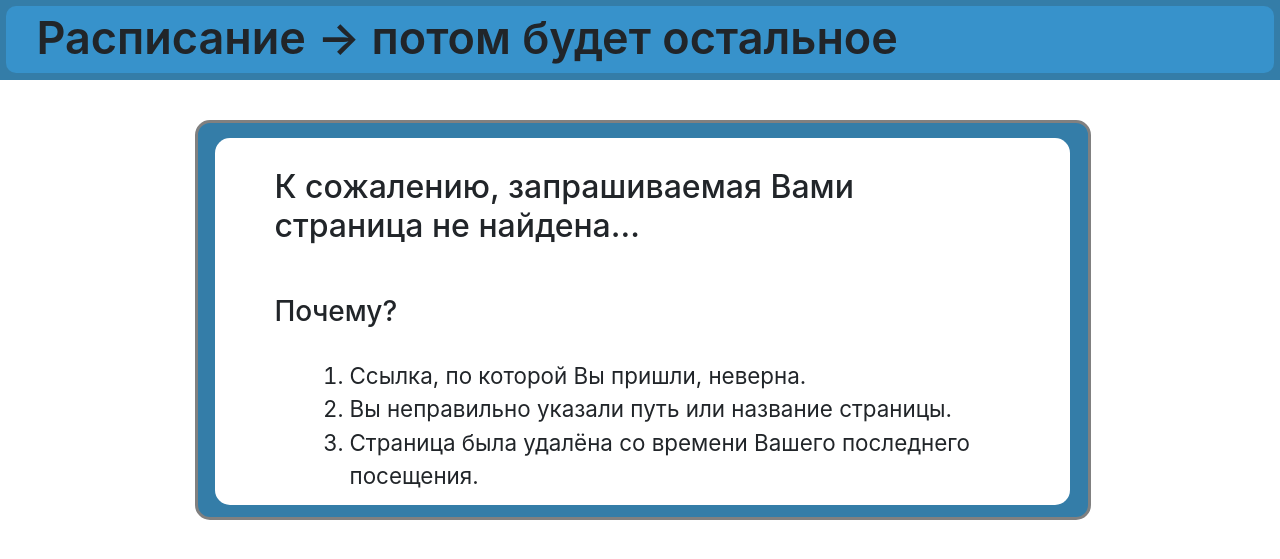
After one commit to Fundgod/School_timetable, a Flask app: template templates/404.html in a window 1280 px wide. The commit adds this page. Shown: the top 559 px of the page. Run offline with Flask 2, Linux system fonts and the light colour scheme; the template is opened without the code that fills it, so the values that code supplies are empty; some libraries are stand-ins or nearby versions.

```diff
--- a/db_session.py
+++ b/db_session.py
@@ -25,7 +25,7 @@ def db_session_init(db_file: str):
     engine = sa.create_engine(conn_str)
     __factory = orm.sessionmaker(bind=engine)
 
-    # from models import __all_models
+    from models import __all_models
 
     SqlAlchemyBase.metadata.create_all(engine)
 
--- a/main.py
+++ b/main.py
@@ -17,6 +17,10 @@ app.config['PERMANENT_SESSION_LIFETIME'] = timedelta(days=365)
 # unique_codes_manager = UniqueCodesManager()
 # unique_codes_manager.generate_unique_codes(10)
 
+@app.errorhandler(404)
+def error_404(error):
+    return render_template("404.html")
+
 
 @app.route("/")
 def start_menu():
--- /dev/null
+++ b/models/__all_models.py
@@ -0,0 +1,3 @@
+from . import user
+from . import tablet
+from . import clas
--- a/static/css/style.css
+++ b/static/css/style.css
@@ -1,3 +1,5 @@
+/* HEADER */
+
 header {
 	width: 100%;
 	top: 0;
@@ -13,3 +15,59 @@ header {
 	border-radius: 10px;
 	display:inline-block;
 }
+
+#app-name>h1 {
+	font-weight: 600;
+	margin-top: 5px;
+	margin-left: 30px;
+	font-size: 45px;
+	display:inline-block;
+}
+
+
+/* 404 ERROR PAGE */
+
+#error-404-block {
+	width: 70%;
+	height: 50%;
+	top: 15%;
+	left: 15.2%;
+	border: 3px solid gray;
+	border-radius: 15px;
+	background-color: #347da8;
+	visibility: visible;
+	position: fixed;
+}
+
+#error-404-inner {
+	width: 96%;
+	height: 93%;
+	margin-left: 2%;
+	margin-top: 1.7%;
+	border-radius: 15px;
+	background-color: #ffffff;
+}
+
+#error-404-input {
+	width: 90%;
+    padding: 10px;
+	margin-left: 4%;
+}
+
+#error-404-input>h2 {
+	margin-left: 15px;
+	margin-top: 20px;
+	margin-bottom: 50px;
+}
+
+#error-404-input>h3 {
+	margin-left: 15px;
+	margin-top: 20px;
+	margin-bottom: 30px;
+}
+
+#error-404-input>ol {
+	margin-left: 50px;
+	margin-top: 10px;
+	font-size: 1.4em;
+}
--- /dev/null
+++ b/templates/404.html
@@ -0,0 +1,17 @@
+{% extends "base.html" %}
+
+{% block content %}
+    <div id="error-404-block">
+        <div id="error-404-inner">
+            <div id="error-404-input">
+                <h2>К сожалению, запрашиваемая Вами страница не найдена...</h2>
+                <h3>Почему?</h3>
+                <ol>
+                    <li>Ссылка, по которой Вы пришли, неверна.
+                    <li>Вы неправильно указали путь или название страницы.
+                    <li>Страница была удалёна со времени Вашего последнего посещения.
+                </ol>
+            </div>
+        </div>
+    </div>
+{% endblock %}
--- a/templates/base.html
+++ b/templates/base.html
@@ -15,7 +15,7 @@
     <header>
         <dev class="header-inner">
             <div id="app-name">
-                <h1>Расписание       --> Тест на аутендификацию и кнопки</h1>
+                <h1>Расписание -> потом будет остальное</h1>
             </div>
         </dev>
     </header>
```
Also changed, not shown: models/clas.py (added, +24 -0 lines), models/user.py (added, +27 -0 lines).
